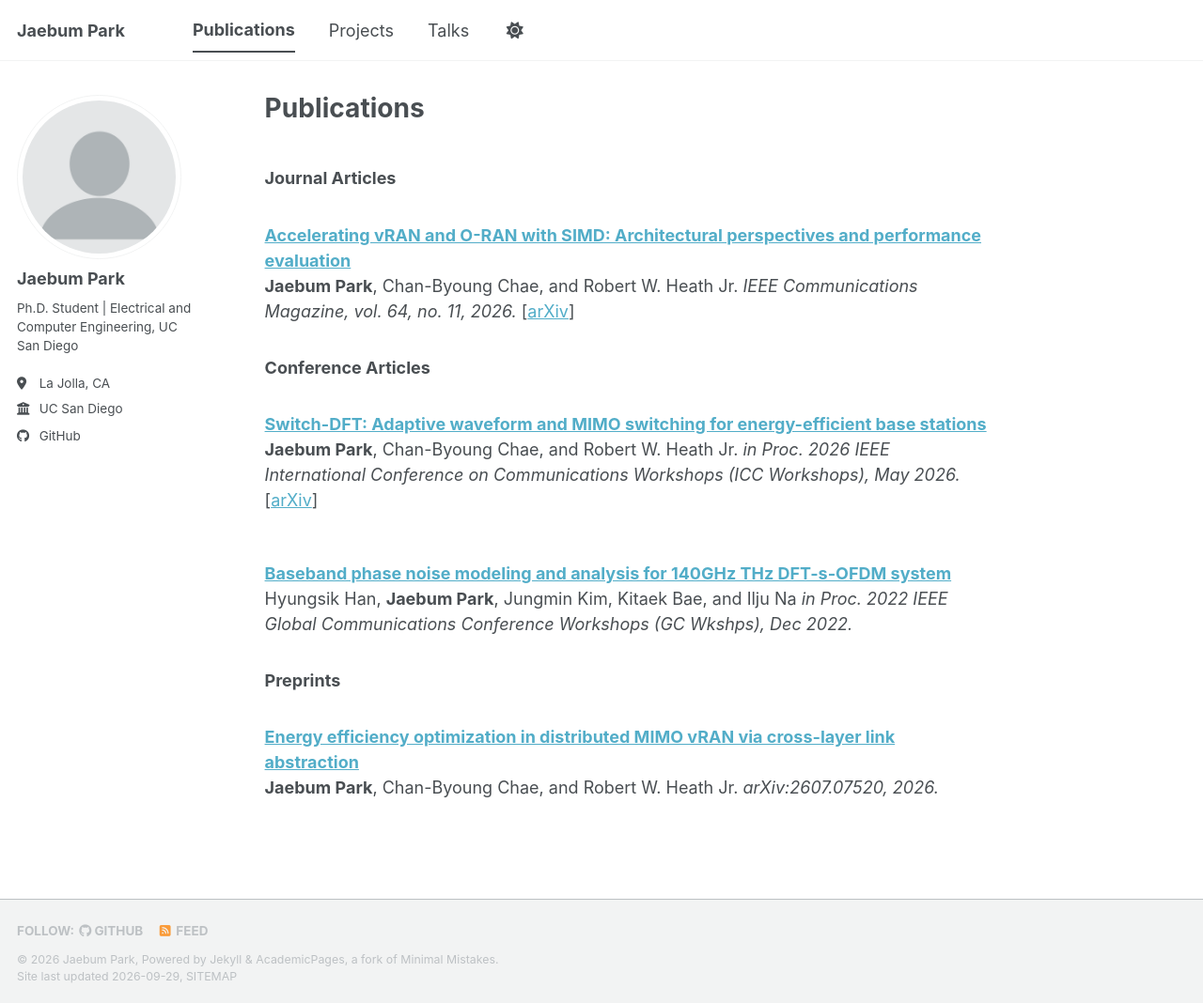
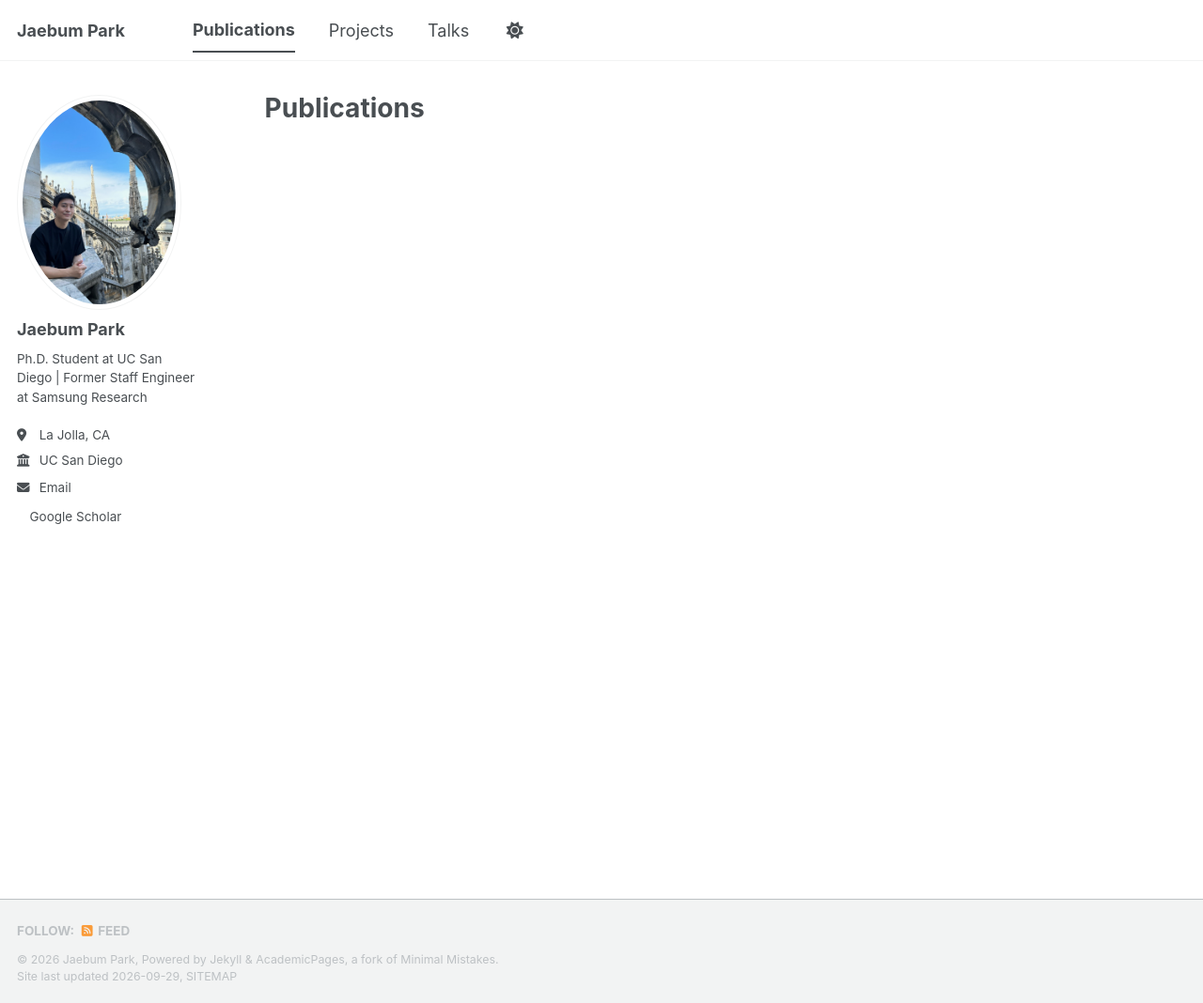
Before and after one commit to jpark-wireless/jpark-wireless.github.io, a Jekyll site: the page built from _pages/publications.md, in a window 1280 px wide and 1068 px high. Shown: the whole window at 94% size. Built offline with Jekyll 4.4.1, drawn with Linux system fonts in a browser that asks for light colours; a style sheet for code colours, icons or effects is not loaded.

Commit message:
Set sidebar profile and hide page content until release
Co-Authored-By: Claude Opus 5.5 <noreply@anthropic.com>

```diff
--- a/_config.yml
+++ b/_config.yml
@@ -16,26 +16,26 @@ description              : &description "Jaebum Park's academic homepage"
 url                      : https://jpark-wireless.github.io
                                                            # or if you already have some other page hosted on Github then use "https://[your GitHub username].github.io/[Your Repo Name]"
 baseurl                  : "" # the subpath of your site, e.g. "/blog"
-repository               : "jpark-wireless/jpark-wireless.github.io"
+repository               : "jpark-wireless.github.io"
 
 # Site Author - The following control what appear as part of the author content on the side bar.
 #               If a field is blank the icon and link will not appear, otherwise it will be shown.
 #               Additional customization can be done by editing /_includes/author-profile.html
 author:
   # Biographic information
-  avatar           : "profile.png"
+  avatar           : "JP_github.jpg" # filename of av
   name             : "Jaebum Park"
   pronouns         : # example: "she/her"
-  bio              : "Ph.D. Student | Electrical and Computer Engineering, UC San Diego"
+  bio              : "Ph.D. Student at UC San Diego | Former Staff Engineer at Samsung Research"
   location         : "La Jolla, CA"
   employer         : "UC San Diego"
-  uri              : # URL
-  email            : # TODO: e.g. "xxx@ucsd.edu"
+  uri              :
+  email            : "jp261@ucsd.edu"
 
   # Academic websites
   academia         : # URL
   arxiv            : # URL - Update with the correct link to your profile
-  googlescholar    : # TODO: Google Scholar profile URL
+  googlescholar    : "https://scholar.google.com/citations?user=wTigcnIAAAAJ"
   inspire-hep      : # URL
   impactstory      : # URL
   orcid            : # URL
@@ -51,7 +51,7 @@ author:
   bitbucket        : # Username - Update with your username on the site
   codepen          : # Username
   dribbble         : # Username
-  github           : "jpark-wireless"
+  github           : # Username - Update with your username on the site
   kaggle           : # Username
   stackoverflow    : # User number or user number and name (i.e., use "1" or "1/jeff-atwood")
 
--- a/_pages/publications.md
+++ b/_pages/publications.md
@@ -3,6 +3,7 @@ title: "Publications"
 permalink: /publications/
 author_profile: true
 ---
+{% comment %}
 
 ### Journal Articles
 <br>
@@ -28,3 +29,4 @@ Hyungsik Han, <b>Jaebum Park</b>, Jungmin Kim, Kitaek Bae, and Ilju Na
 <b>[Energy efficiency optimization in distributed MIMO vRAN via cross-layer link abstraction](https://arxiv.org/abs/2607.07520)</b> <br>
 <b>Jaebum Park</b>, Chan-Byoung Chae, and Robert W. Heath Jr.
 <i> arXiv:2607.07520, 2026.</i>
+{% endcomment %}
--- a/_pages/talks.html
+++ b/_pages/talks.html
@@ -4,6 +4,7 @@ title: "Talks and presentations"
 permalink: /talks/
 author_profile: true
 ---
+{% comment %}
 
 {% if site.talkmap_link == true %}
 
@@ -14,3 +15,4 @@ author_profile: true
 {% for post in site.talks reversed %}
   {% include archive-single-talk.html %}
 {% endfor %}
+{% endcomment %}
```
Also changed, not shown: _pages/about.md (+2 -0 lines), _pages/projects.md (+2 -0 lines), images/JP_github.jpg (added).
